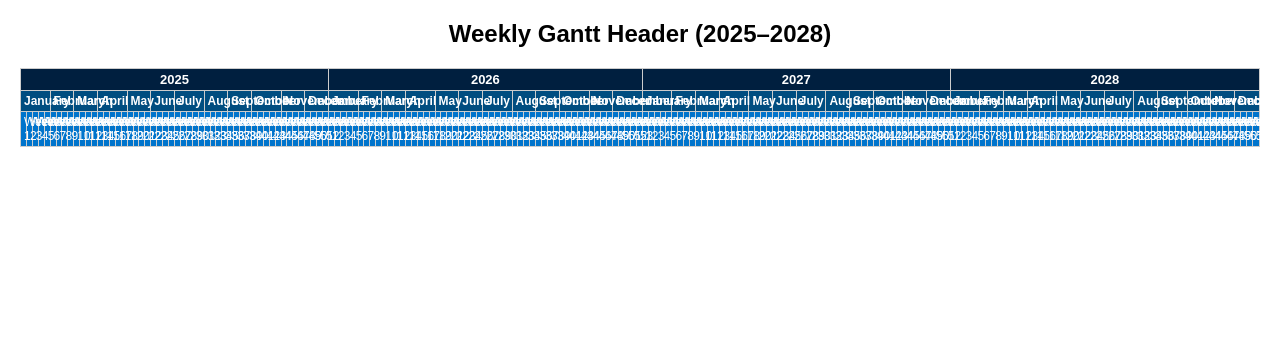
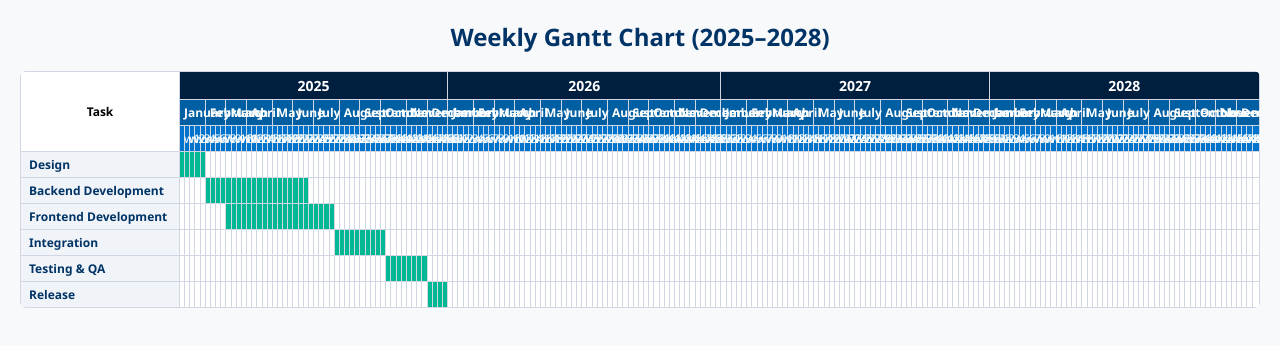
Before and after one commit to kilcimurat/ganttChart, a plain HTML site: page gantt.html in a window 1280 px wide. Drawn offline with Linux system fonts and the light colour scheme.

Commit message:
Update Gantt chart title and styles

```diff
--- a/gantt.html
+++ b/gantt.html
@@ -2,90 +2,178 @@
 <html lang="en">
 <head>
 <meta charset="UTF-8">
-<title>Accurate Weekly Gantt Header (2025–2028)</title>
+<title>Clean Weekly Gantt Chart (2025–2028)</title>
 <style>
-  body { font-family: Arial, sans-serif; margin: 20px; }
-  table { border-collapse: collapse; width: 100%; font-size: 12px; table-layout: fixed; }
-  th, td { border: 1px solid #ccc; padding: 3px; text-align: center; }
-  th.year { background: #001f3f; color: #fff; font-weight: 700; font-size: 13px; }
-  th.month { background: #004d80; color: #fff; font-weight: 600; }
-  th.week { background: #0074cc; color: #fff; font-weight: 500; }
+  body {
+    font-family: "Segoe UI", Arial, sans-serif;
+    margin: 20px;
+    background: #f8f9fb;
+  }
+  h2 {
+    text-align: center;
+    color: #003366;
+    margin-bottom: 18px;
+  }
+  table {
+    border-collapse: collapse;
+    width: 100%;
+    table-layout: fixed;
+    font-size: 12px;
+    background: white;
+    box-shadow: 0 0 8px rgba(0,0,0,0.1);
+  }
+  th, td {
+    border: 1px solid #d0d7e3;
+    text-align: center;
+    padding: 4px;
+  }
+
+  /* === Başlık Renkleri === */
+  th.year {
+    background: #001f3f;
+    color: white;
+    font-size: 14px;
+    font-weight: 700;
+  }
+  th.month {
+    background: #005fa3;
+    color: white;
+    font-weight: 600;
+  }
+  th.week {
+    background: #0074cc;
+    color: #fff;
+    font-weight: 500;
+  }
+
+  /* === Görev Satırları === */
+  td.task-name {
+    background: #f0f4f8;
+    font-weight: 600;
+    text-align: left;
+    color: #003366;
+    width: 120px;
+    white-space: nowrap;
+    padding-left: 8px;
+  }
+  td.bar {
+    background: #00b894;
+  }
+
+  /* Hover efekti */
+  tr:hover td {
+    background-color: #f8ffff;
+  }
+
+  /* Dar görünümde yatay kaydırma */
+  .gantt-container {
+    overflow-x: auto;
+    border-radius: 6px;
+  }
 </style>
 </head>
 <body>
 
-<h2 style="text-align:center">Weekly Gantt Header (2025–2028)</h2>
+<h2>Weekly Gantt Chart (2025–2028)</h2>
+<div class="gantt-container">
   <table id="gantt"></table>
+</div>
 
 <script>
-// === Yardımcı Fonksiyonlar ===
+  // --- Yardımcı Fonksiyonlar ---
   function getISOWeek(date) {
     const tmp = new Date(date.getTime());
     tmp.setHours(0, 0, 0, 0);
-  // Perşembe'yi temel al (ISO standardı)
     tmp.setDate(tmp.getDate() + 3 - ((tmp.getDay() + 6) % 7));
     const week1 = new Date(tmp.getFullYear(), 0, 4);
-  return (
-    1 +
-    Math.round(
-      ((tmp.getTime() - week1.getTime()) / 86400000 - 3 + ((week1.getDay() + 6) % 7)) / 7
-    )
-  );
+    return 1 + Math.round(((tmp - week1) / 86400000 - 3 + ((week1.getDay() + 6) % 7)) / 7);
   }
-
-// Belirli yılın toplam ISO haftası (52 veya 53)
   function getWeeksInYear(year) {
     const d = new Date(year, 11, 31);
     return getISOWeek(d) === 1 ? 52 : getISOWeek(d);
   }
 
-// 2025–2028 arası haftaları oluştur
+  // --- Haftaları oluştur ---
   const allWeeks = [];
   for (let year = 2025; year <= 2028; year++) {
     const totalWeeks = getWeeksInYear(year);
     for (let w = 1; w <= totalWeeks; w++) {
-    const firstDay = new Date(year, 0, 1 + (w - 1) * 7);
-    const month = firstDay.toLocaleString("en", { month: "long" });
+      const d = new Date(year, 0, 1 + (w - 1) * 7);
+      const month = d.toLocaleString("en", { month: "long" });
       allWeeks.push({ year, month, week: w });
     }
   }
 
-// === Tablo oluştur ===
+  // --- Görevler ---
+  const tasks = [
+    { name: "Design", start: "2025-W1", end: "2025-W5" },
+    { name: "Backend Development", start: "2025-W6", end: "2025-W25" },
+    { name: "Frontend Development", start: "2025-W10", end: "2025-W30" },
+    { name: "Integration", start: "2025-W31", end: "2025-W40" },
+    { name: "Testing & QA", start: "2025-W41", end: "2025-W48" },
+    { name: "Release", start: "2025-W49", end: "2025-W52" }
+  ];
+
   const table = document.getElementById("gantt");
 
-// --- Yıl satırı ---
+  // === 1. Satır: Yıllar ===
   const yearRow = document.createElement("tr");
   let currentYear = null, yearSpan = 0, yearCells = "";
-allWeeks.forEach((w, idx) => {
+  allWeeks.forEach((w, i) => {
     if (w.year !== currentYear) {
-    if (yearSpan > 0) yearCells += `<th class="year" colspan="${yearSpan}">${currentYear}</th>`;
+      if (yearSpan > 0)
+        yearCells += `<th class="year" colspan="${yearSpan}">${currentYear}</th>`;
       currentYear = w.year; yearSpan = 1;
     } else yearSpan++;
-  if (idx === allWeeks.length - 1)
+    if (i === allWeeks.length - 1)
       yearCells += `<th class="year" colspan="${yearSpan}">${currentYear}</th>`;
   });
-yearRow.innerHTML = yearCells;
+  yearRow.innerHTML = `<th rowspan="3" style="width:150px;">Task</th>` + yearCells;
   table.appendChild(yearRow);
 
-// --- Ay satırı ---
+  // === 2. Satır: Aylar ===
   const monthRow = document.createElement("tr");
   let currentMonth = "", currentYearForMonth = null, monthSpan = 0, monthCells = "";
-allWeeks.forEach((w, idx) => {
+  allWeeks.forEach((w, i) => {
     if (w.month !== currentMonth || w.year !== currentYearForMonth) {
       if (monthSpan > 0)
         monthCells += `<th class="month" colspan="${monthSpan}">${currentMonth}</th>`;
-    currentMonth = w.month; currentYearForMonth = w.year; monthSpan = 1;
+      currentMonth = w.month;
+      currentYearForMonth = w.year;
+      monthSpan = 1;
     } else monthSpan++;
-  if (idx === allWeeks.length - 1)
+    if (i === allWeeks.length - 1)
       monthCells += `<th class="month" colspan="${monthSpan}">${currentMonth}</th>`;
   });
   monthRow.innerHTML = monthCells;
   table.appendChild(monthRow);
 
-// --- Hafta satırı ---
+  // === 3. Satır: Haftalar (kısa 'w') ===
   const weekRow = document.createElement("tr");
-weekRow.innerHTML = allWeeks.map(w => `<th class="week">Week ${w.week}</th>`).join("");
+  weekRow.innerHTML = allWeeks.map(w => `<th class="week">w${w.week}</th>`).join("");
   table.appendChild(weekRow);
+
+  // === 4. Satırlar: Görevler ===
+  tasks.forEach(task => {
+    const row = document.createElement("tr");
+    row.innerHTML = `<td class="task-name">${task.name}</td>`;
+    allWeeks.forEach(w => {
+      const id = `${w.year}-W${w.week}`;
+      const td = document.createElement("td");
+      if (isBetweenWeeks(id, task.start, task.end)) td.classList.add("bar");
+      row.appendChild(td);
+    });
+    table.appendChild(row);
+  });
+
+  // Yardımcı karşılaştırma fonksiyonu
+  function isBetweenWeeks(current, start, end) {
+    const order = id => {
+      const [y, wk] = id.split("-W");
+      return parseInt(y) * 100 + parseInt(wk);
+    };
+    return order(current) >= order(start) && order(current) <= order(end);
+  }
 </script>
 
 </body>
```
Lines whose indentation alone changed are shown as unchanged.
